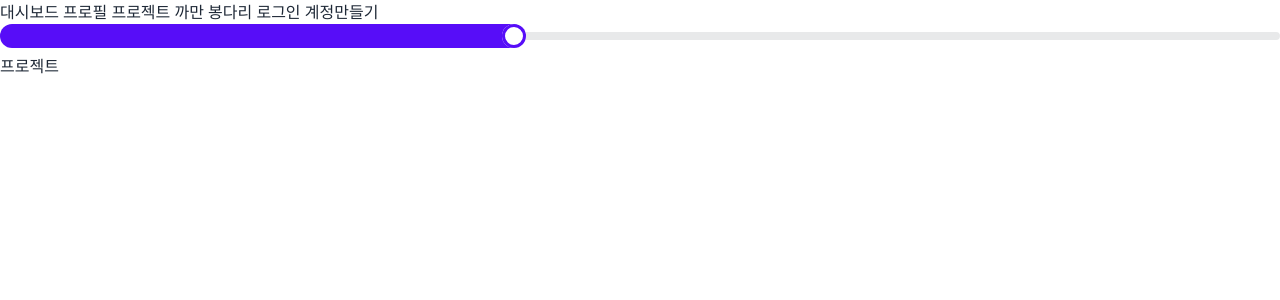
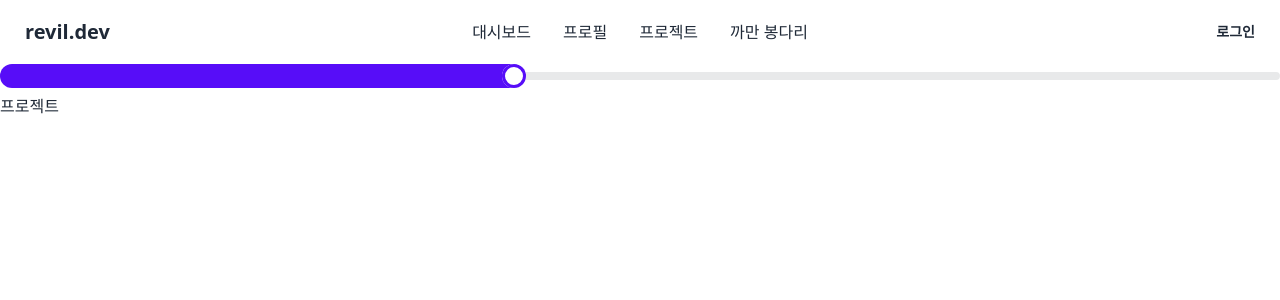
Before and after one commit to parkrevil/revil.dev, a SvelteKit app: page /projects in a window 1280 px wide. Shown: the top 300 px of the page. Built offline with nearby package versions, Linux system fonts and the light colour scheme.

Commit message:
feat: 헤더

```diff
--- a/src/app.css
+++ b/src/app.css
@@ -1,3 +1,11 @@
 @tailwind base;
 @tailwind components;
 @tailwind utilities;
+
+html, body {
+  @apply w-full max-w-full h-full min-h-full;
+}
+
+body {
+  @apply overflow-y-auto;
+}
--- a/src/app.html
+++ b/src/app.html
@@ -7,6 +7,6 @@
 		%sveltekit.head%
 	</head>
 	<body data-sveltekit-preload-data="hover">
-		<div style="display: contents">%sveltekit.body%</div>
+		%sveltekit.body%
 	</body>
 </html>
--- /dev/null
+++ b/src/libs/components/header.svelte
@@ -0,0 +1,20 @@
+<header>
+	<div class="navbar bg-base-100">
+		<div class="navbar-start">
+			<a href="/" class="btn btn-ghost normal-case text-xl">revil.dev</a>
+		</div>
+
+		<div class="navbar-center flex">
+			<ul class="menu menu-horizontal">
+        <li><a href="/">대시보드</a></li>
+        <li><a href="/profile">프로필</a></li>
+        <li><a href="/projects">프로젝트</a></li>
+        <li><a href="/ggabongs">까만 봉다리</a></li>
+			</ul>
+		</div>
+
+		<div class="navbar-end">
+      <a href="/sign-in" class="btn btn-ghost">로그인</a>
+		</div>
+	</div>
+</header>
--- a/src/routes/+layout.svelte
+++ b/src/routes/+layout.svelte
@@ -1,13 +1,9 @@
 <script>
   import '../app.css';
+	import Header from '../libs/components/header.svelte';
 </script>
 
-<a href="/">대시보드</a>
-<a href="/profile">프로필</a>
-<a href="/projects">프로젝트</a>
-<a href="/ggabongs">까만 봉다리</a>
-<a href="/sign-in">로그인</a>
-<a href="/sign-up">계정만들기</a>
+<Header></Header>
 
 <input type="range" min="0" max="100" value="40" class="range range-primary" />
 
```
